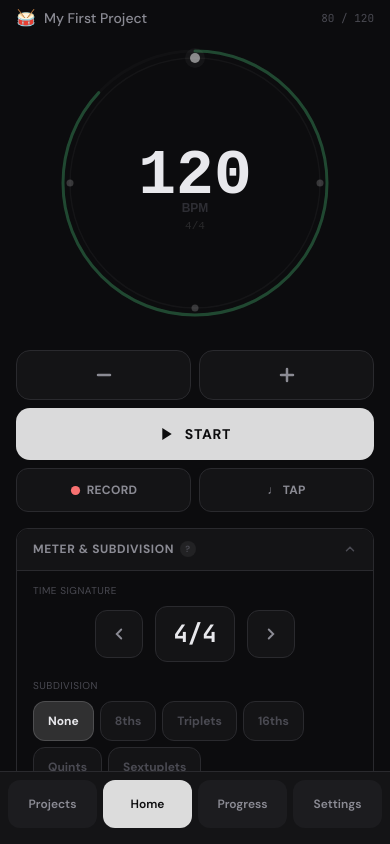
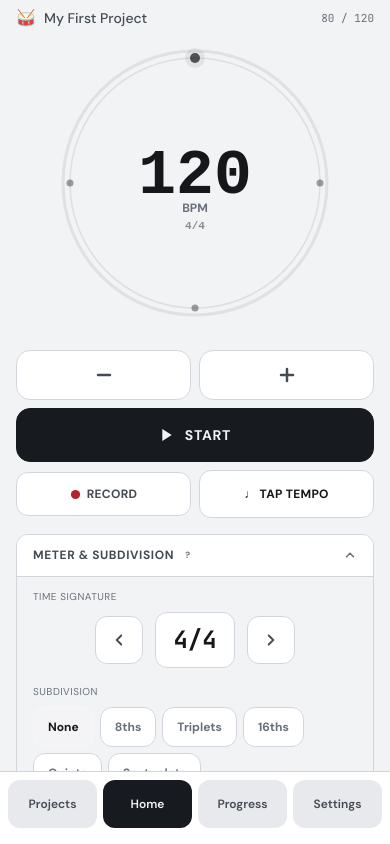
Before and after one commit to Timothy-design77/poly-pro, a React (Vite) app: page / in a window 390 px wide. Built offline with nearby package versions, Linux system fonts and the light colour scheme.

Commit message:
Adopt light high-contrast mobile UI foundation

```diff
--- a/index.html
+++ b/index.html
@@ -3,9 +3,9 @@
   <head>
     <meta charset="UTF-8" />
     <meta name="viewport" content="width=device-width, initial-scale=1.0, viewport-fit=cover" />
-    <meta name="theme-color" content="#0C0C0E" />
+    <meta name="theme-color" content="#F2F3F5" />
     <meta name="apple-mobile-web-app-capable" content="yes" />
-    <meta name="apple-mobile-web-app-status-bar-style" content="black-translucent" />
+    <meta name="apple-mobile-web-app-status-bar-style" content="default" />
     <meta http-equiv="Cache-Control" content="no-cache, no-store, must-revalidate" />
     <meta http-equiv="Pragma" content="no-cache" />
     <meta http-equiv="Expires" content="0" />
--- a/src/components/metronome/Dial.tsx
+++ b/src/components/metronome/Dial.tsx
@@ -6,26 +6,16 @@ interface DialProps {
   onTapBpm?: () => void;
 }
 
-/** Track ring colors — no purple/indigo */
+/** Track ring colors for the light, high-contrast interface. */
 const TRACK_COLORS = [
-  { dot: 'rgba(255,255,255,', glow: 'rgba(255,255,255,' },           // Track 0: white
-  { dot: 'rgba(45,212,191,',  glow: 'rgba(45,212,191,' },            // Track 1: teal
-  { dot: 'rgba(251,191,36,',  glow: 'rgba(251,191,36,' },            // Track 2: amber
-  { dot: 'rgba(251,113,133,', glow: 'rgba(251,113,133,' },           // Track 3: coral
+  { dot: 'rgba(21,23,26,', glow: 'rgba(21,23,26,' },
+  { dot: 'rgba(13,148,136,', glow: 'rgba(13,148,136,' },
+  { dot: 'rgba(180,83,9,', glow: 'rgba(180,83,9,' },
+  { dot: 'rgba(190,24,93,', glow: 'rgba(190,24,93,' },
 ];
 
-/** Radius offset per track ring — staggered inward */
 const RING_OFFSET = 16;
 
-/**
- * Canvas-rendered dial with multi-ring polyrhythm support.
- *
- * Each track gets its own ring at a staggered radius with unique color.
- * - Track 0 (main): outermost, white dots
- * - Track 1: teal, R-16
- * - Track 2: amber, R-32
- * - Track 3: coral, R-48
- */
 export function Dial({ size, onTapBpm }: DialProps) {
   const canvasRef = useRef<HTMLCanvasElement>(null);
   const animRef = useRef<number>(0);
@@ -60,56 +50,39 @@ export function Dial({ size, onTapBpm }: DialProps) {
     const cy = size / 2;
     const baseR = size / 2 - 18;
 
-    // ─── Accuracy arc (outermost) ───
-    const accuracy = 87;
-    const sa = -Math.PI / 2;
-    const ea = sa + (accuracy / 100) * Math.PI * 2;
-
+    // Neutral outer frame. Do not display a fabricated accuracy percentage
+    // before a real analyzed session exists.
     ctx.beginPath();
     ctx.arc(cx, cy, baseR + 7, 0, Math.PI * 2);
-    ctx.strokeStyle = 'rgba(255,255,255,0.025)';
+    ctx.strokeStyle = 'rgba(21,23,26,0.08)';
     ctx.lineWidth = 3;
     ctx.stroke();
 
-    ctx.beginPath();
-    ctx.arc(cx, cy, baseR + 7, sa, ea);
-    ctx.strokeStyle = 'rgba(74,222,128,0.27)';
-    ctx.lineWidth = 3;
-    ctx.lineCap = 'round';
-    ctx.stroke();
-    ctx.lineCap = 'butt';
-
-    // Compute group boundary positions for track-0
     const groupBoundaries = new Set<number>([0]);
-    {
-      let pos = 0;
-      for (let g = 0; g < beatGrouping.length - 1; g++) {
-        pos += beatGrouping[g];
-        groupBoundaries.add(pos);
-      }
+    let groupPosition = 0;
+    for (let g = 0; g < beatGrouping.length - 1; g++) {
+      groupPosition += beatGrouping[g];
+      groupBoundaries.add(groupPosition);
     }
 
-    // ─── Draw each track ring ───
     for (let ti = 0; ti < tracks.length; ti++) {
       const track = tracks[ti];
       const isMain = ti === 0;
-      const R = baseR - (ti * RING_OFFSET);
+      const radius = baseR - (ti * RING_OFFSET);
       const color = TRACK_COLORS[ti] || TRACK_COLORS[0];
       const totalBeats = track.beats;
       const activeBeat = currentBeats[track.id] ?? -1;
 
-      // Ring circle (subtle)
       ctx.beginPath();
-      ctx.arc(cx, cy, R, 0, Math.PI * 2);
-      ctx.strokeStyle = isMain ? 'rgba(255,255,255,0.04)' : `${color.dot}0.03)`;
+      ctx.arc(cx, cy, radius, 0, Math.PI * 2);
+      ctx.strokeStyle = isMain ? 'rgba(21,23,26,0.09)' : `${color.dot}0.08)`;
       ctx.lineWidth = isMain ? 1.5 : 1;
       ctx.stroke();
 
-      // Beat dots
       for (let i = 0; i < totalBeats; i++) {
-        const a = (i / totalBeats) * Math.PI * 2 - Math.PI / 2;
-        const x = cx + R * Math.cos(a);
-        const y = cy + R * Math.sin(a);
+        const angle = (i / totalBeats) * Math.PI * 2 - Math.PI / 2;
+        const x = cx + radius * Math.cos(angle);
+        const y = cy + radius * Math.sin(angle);
 
         const isDownbeat = i === 0;
         const isBeat = isMain ? (i % subdivision === 0) : true;
@@ -117,94 +90,79 @@ export function Dial({ size, onTapBpm }: DialProps) {
         const isGroupStart = isMain && groupBoundaries.has(beatNum) && isBeat;
         const isActive = playing && i === activeBeat;
 
-        // Downbeat/group-start halo
         if ((isDownbeat || isGroupStart) && !isActive) {
           ctx.beginPath();
           ctx.arc(x, y, isMain ? (isDownbeat ? 10 : 8) : 8, 0, Math.PI * 2);
-          ctx.fillStyle = `${color.dot}0.04)`;
+          ctx.fillStyle = `${color.dot}0.07)`;
           ctx.fill();
         }
 
-        // Active beat glow
         if (isActive) {
           ctx.beginPath();
           ctx.arc(x, y, isMain ? 12 : 10, 0, Math.PI * 2);
-          ctx.fillStyle = `${color.glow}0.12)`;
+          ctx.fillStyle = `${color.glow}0.13)`;
           ctx.fill();
 
           ctx.beginPath();
           ctx.arc(x, y, isMain ? 8 : 7, 0, Math.PI * 2);
-          ctx.fillStyle = `${color.glow}0.2)`;
+          ctx.fillStyle = `${color.glow}0.20)`;
           ctx.fill();
         }
 
-        // Dot
-        let dotR: number;
+        let dotRadius: number;
         if (isMain) {
-          dotR = isDownbeat ? 5 : isGroupStart ? 4.5 : isBeat ? 3.5 : 2;
+          dotRadius = isDownbeat ? 5 : isGroupStart ? 4.5 : isBeat ? 3.5 : 2;
         } else {
-          dotR = isDownbeat ? 4.5 : 3;
+          dotRadius = isDownbeat ? 4.5 : 3;
         }
 
         ctx.beginPath();
-        ctx.arc(x, y, dotR, 0, Math.PI * 2);
-
+        ctx.arc(x, y, dotRadius, 0, Math.PI * 2);
         if (isActive) {
-          ctx.fillStyle = `${color.dot}0.9)`;
+          ctx.fillStyle = `${color.dot}0.95)`;
         } else if (isDownbeat) {
-          ctx.fillStyle = `${color.dot}${isMain ? '0.5)' : '0.45)'}`;
+          ctx.fillStyle = `${color.dot}${isMain ? '0.72)' : '0.62)'}`;
         } else if (isGroupStart) {
-          ctx.fillStyle = `${color.dot}0.35)`;
+          ctx.fillStyle = `${color.dot}0.58)`;
         } else if (isBeat) {
-          ctx.fillStyle = `${color.dot}${isMain ? '0.18)' : '0.2)'}`;
+          ctx.fillStyle = `${color.dot}${isMain ? '0.40)' : '0.42)'}`;
         } else {
-          ctx.fillStyle = `${color.dot}0.06)`;
+          ctx.fillStyle = `${color.dot}0.18)`;
         }
         ctx.fill();
       }
     }
 
-    // ─── Center content (drawn on top of rings) ───
-
-    // Bar counter (shown when playing)
     if (playing && currentBar > 0) {
       ctx.textAlign = 'center';
       ctx.textBaseline = 'middle';
       ctx.font = `600 ${Math.round(size * 0.038)}px "JetBrains Mono", monospace`;
-      ctx.fillStyle = 'rgba(255,255,255,0.25)';
+      ctx.fillStyle = 'rgba(21,23,26,0.52)';
       ctx.fillText(`Bar ${currentBar}`, cx, cy - size * 0.16);
     }
 
-    // BPM number
     const bpmFontSize = Math.round(size * 0.22);
     ctx.textAlign = 'center';
     ctx.textBaseline = 'middle';
     ctx.font = `800 ${bpmFontSize}px "JetBrains Mono", monospace`;
-    ctx.fillStyle = '#E8E8EC';
+    ctx.fillStyle = '#15171A';
     const bpmText = bpm % 1 === 0 ? String(bpm) : bpm.toFixed(1);
     ctx.fillText(bpmText, cx, cy - size * 0.02);
 
-    // "BPM" label
-    ctx.font = `600 ${Math.round(size * 0.042)}px "DM Sans", sans-serif`;
-    ctx.fillStyle = '#2E2E34';
+    ctx.font = `700 ${Math.round(size * 0.042)}px "DM Sans", sans-serif`;
+    ctx.fillStyle = '#68707B';
     ctx.fillText('BPM', cx, cy + size * 0.09);
 
-    // Meter info
     const subLabel = subLabels[subdivision] || '';
     const meterText = `${meterNumerator}/${meterDenominator}${subLabel ? '  ·  ' + subLabel : ''}`;
-    ctx.font = `500 ${Math.round(size * 0.038)}px "JetBrains Mono", monospace`;
-    ctx.fillStyle = 'rgba(255,255,255,0.12)';
+    ctx.font = `600 ${Math.round(size * 0.038)}px "JetBrains Mono", monospace`;
+    ctx.fillStyle = 'rgba(21,23,26,0.48)';
     ctx.fillText(meterText, cx, cy + size * 0.15);
 
-    // Polyrhythm ratio (if multiple tracks)
     if (tracks.length > 1) {
-      const ratio = tracks.map((t, i) => {
-        const c = TRACK_COLORS[i] || TRACK_COLORS[0];
-        return { beats: t.beats, color: `${c.dot}0.5)` };
-      });
-      const ratioText = ratio.map(r => r.beats).join(':');
+      const ratioText = tracks.map((track) => track.beats).join(':');
       ctx.font = `700 ${Math.round(size * 0.035)}px "JetBrains Mono", monospace`;
-      ctx.fillStyle = 'rgba(255,255,255,0.2)';
+      ctx.fillStyle = 'rgba(21,23,26,0.58)';
       ctx.fillText(ratioText, cx, cy + size * 0.22);
     }
   }, [size, bpm, playing, meterNumerator, meterDenominator, subdivision, beatGrouping, tracks, currentBeats, currentBar]);
@@ -224,7 +182,17 @@ export function Dial({ size, onTapBpm }: DialProps) {
   return (
     <canvas
       ref={canvasRef}
+      role={onTapBpm ? 'button' : undefined}
+      tabIndex={onTapBpm ? 0 : undefined}
+      aria-label={onTapBpm ? `Tempo ${bpm} BPM. Open tempo keypad.` : undefined}
       onClick={onTapBpm}
+      onKeyDown={(event) => {
+        if (!onTapBpm) return;
+        if (event.key === 'Enter' || event.key === ' ') {
+          event.preventDefault();
+          onTapBpm();
+        }
+      }}
       style={{ width: size, height: size, display: 'block', cursor: onTapBpm ? 'pointer' : 'default' }}
     />
   );
--- a/src/components/metronome/PlayButton.tsx
+++ b/src/components/metronome/PlayButton.tsx
@@ -13,14 +13,12 @@ export function PlayButton() {
   const { togglePlay } = useMetronome();
   const firedRef = useRef(false);
 
-  // Fire on pointer DOWN — instant, no waiting for finger lift
   const handlePointerDown = useCallback((e: React.PointerEvent) => {
     e.preventDefault();
     firedRef.current = true;
     togglePlay();
   }, [togglePlay]);
 
-  // Prevent click from double-firing after pointerdown
   const handleClick = useCallback((e: React.MouseEvent) => {
     if (firedRef.current) {
       e.preventDefault();
@@ -30,16 +28,17 @@ export function PlayButton() {
 
   return (
     <button
+      type="button"
       aria-label={playing ? 'Stop metronome' : 'Start metronome'}
       onPointerDown={handlePointerDown}
       onClick={handleClick}
       className={`
         w-full rounded-[14px] text-sm font-bold tracking-wider
-        flex items-center justify-center gap-2.5 h-[52px]
-        touch-manipulation select-none
+        flex items-center justify-center gap-2.5 h-[54px]
+        touch-manipulation select-none border-[1.5px]
         ${playing
-          ? 'bg-bg-raised text-text-primary border border-border-emphasis'
-          : 'bg-[rgba(255,255,255,0.85)] text-bg-primary'
+          ? 'bg-bg-surface text-text-primary border-border-emphasis'
+          : 'bg-accent text-bg-primary border-accent'
         }
       `}
     >
--- a/src/components/metronome/TapTempo.tsx
+++ b/src/components/metronome/TapTempo.tsx
@@ -3,11 +3,6 @@ import { useMetronomeStore } from '../../store/metronome-store';
 import { clampBpm } from '../../utils/timing';
 import { TAP_MIN_TAPS, TAP_MAX_TAPS, TAP_TIMEOUT_MS } from '../../utils/constants';
 
-/**
- * Tap Tempo button.
- * 3-8 taps, 3s timeout between taps, computes average interval.
- * Shows tap count while tapping.
- */
 export function TapTempo() {
   const setBpm = useMetronomeStore((s) => s.setBpm);
   const [tapCount, setTapCount] = useState(0);
@@ -18,15 +13,11 @@ export function TapTempo() {
     const now = performance.now();
     const taps = tapTimesRef.current;
 
-    // Reset if timeout expired
     if (taps.length > 0 && now - taps[taps.length - 1] > TAP_TIMEOUT_MS) {
       tapTimesRef.current = [];
     }
 
-    // Add tap
     tapTimesRef.current.push(now);
-
-    // Limit taps
     if (tapTimesRef.current.length > TAP_MAX_TAPS) {
       tapTimesRef.current = tapTimesRef.current.slice(-TAP_MAX_TAPS);
     }
@@ -34,18 +25,15 @@ export function TapTempo() {
     const count = tapTimesRef.current.length;
     setTapCount(count);
 
-    // Calculate BPM if enough taps
     if (count >= TAP_MIN_TAPS) {
       const intervals: number[] = [];
       for (let i = 1; i < count; i++) {
         intervals.push(tapTimesRef.current[i] - tapTimesRef.current[i - 1]);
       }
       const avgInterval = intervals.reduce((a, b) => a + b, 0) / intervals.length;
-      const bpm = 60000 / avgInterval;
-      setBpm(clampBpm(bpm));
+      setBpm(clampBpm(60000 / avgInterval));
     }
 
-    // Reset timeout
     if (timeoutRef.current) clearTimeout(timeoutRef.current);
     timeoutRef.current = setTimeout(() => {
       setTapCount(0);
@@ -55,18 +43,19 @@ export function TapTempo() {
 
   return (
     <button
+      type="button"
       onClick={handleTap}
       className="flex-1 flex items-center justify-center gap-1.5 rounded-xl
                  border-[1.5px] border-border-subtle bg-bg-surface
-                 text-text-secondary text-xs font-bold tracking-wide
-                 active:bg-bg-raised transition-all h-[44px]
+                 text-text-primary text-xs font-bold tracking-wide
+                 active:bg-bg-raised transition-colors h-[48px]
                  touch-manipulation select-none relative"
     >
-      ♩ TAP
+      ♩ TAP TEMPO
       {tapCount >= 2 && (
-        <span className="absolute -top-1 -right-1 w-4 h-4 rounded-full
-                         bg-[rgba(255,255,255,0.15)] text-[9px] font-mono
-                         flex items-center justify-center text-text-secondary">
+        <span className="absolute -top-1 -right-1 min-w-5 h-5 px-1 rounded-full
+                         bg-accent-dim text-[9px] font-mono font-bold
+                         flex items-center justify-center text-text-primary border border-border-subtle">
           {tapCount}
         </span>
       )}
--- a/src/components/ui/Button.tsx
+++ b/src/components/ui/Button.tsx
@@ -7,15 +7,15 @@ interface ButtonProps extends ButtonHTMLAttributes<HTMLButtonElement> {
 }
 
 const variantStyles = {
-  primary: 'bg-[rgba(255,255,255,0.85)] text-bg-primary active:bg-[rgba(255,255,255,0.95)]',
-  secondary: 'bg-bg-surface border-[1.5px] border-border-subtle text-text-secondary active:bg-bg-raised active:border-border-emphasis',
+  primary: 'bg-accent text-bg-primary active:bg-accent-hover',
+  secondary: 'bg-bg-surface border-[1.5px] border-border-subtle text-text-primary active:bg-bg-raised active:border-border-emphasis',
   ghost: 'bg-transparent text-text-secondary active:bg-bg-raised',
 };
 
 const sizeStyles = {
-  sm: 'h-[36px] text-xs px-3 rounded-lg',
-  md: 'h-[44px] text-sm px-4 rounded-xl',
-  lg: 'h-[52px] text-sm px-5 rounded-[14px]',
+  sm: 'h-[40px] text-xs px-3 rounded-lg',
+  md: 'h-[48px] text-sm px-4 rounded-xl',
+  lg: 'h-[54px] text-sm px-5 rounded-[14px]',
 };
 
 export function Button({
@@ -23,10 +23,12 @@ export function Button({
   size = 'md',
   children,
   className = '',
+  type = 'button',
   ...props
 }: ButtonProps) {
   return (
     <button
+      type={type}
       className={`
         flex items-center justify-center gap-2 font-bold tracking-wider
         transition-all touch-manipulation select-none
--- a/src/styles/globals.css
+++ b/src/styles/globals.css
@@ -3,26 +3,27 @@
 @tailwind utilities;
 
 :root {
-  --bg-primary: #0C0C0E;
-  --bg-surface: #141416;
-  --bg-raised: #1C1C1F;
-  --bg-input: #0A0A0C;
-  --border-subtle: #2A2A2E;
-  --border-emphasis: #3A3A40;
-  --text-primary: #E8E8EC;
-  --text-secondary: #8B8B94;
-  --text-muted: #4A4A52;
-  --text-faint: #2E2E34;
-  --accent: rgba(255, 255, 255, 0.85);
-  --accent-hover: rgba(255, 255, 255, 0.95);
-  --accent-dim: rgba(255, 255, 255, 0.12);
-  --success: #4ADE80;
-  --success-dim: rgba(74, 222, 128, 0.15);
-  --warning: #FBBF24;
-  --warning-dim: rgba(251, 191, 36, 0.15);
-  --danger: #F87171;
-  --danger-dim: rgba(248, 113, 113, 0.15);
-  --recording: #EF4444;
+  color-scheme: light;
+  --bg-primary: #F2F3F5;
+  --bg-surface: #FFFFFF;
+  --bg-raised: #E7E9ED;
+  --bg-input: #FFFFFF;
+  --border-subtle: #D2D6DC;
+  --border-emphasis: #8B929C;
+  --text-primary: #15171A;
+  --text-secondary: #454B54;
+  --text-muted: #68707B;
+  --text-faint: #969DA7;
+  --accent: #171A1F;
+  --accent-hover: #050607;
+  --accent-dim: rgba(23, 26, 31, 0.08);
+  --success: #187A3B;
+  --success-dim: rgba(24, 122, 59, 0.11);
+  --warning: #A45108;
+  --warning-dim: rgba(164, 81, 8, 0.11);
+  --danger: #B4232C;
+  --danger-dim: rgba(180, 35, 44, 0.10);
+  --recording: #D92D3A;
 }
 
 * {
@@ -53,7 +54,7 @@ html, body, #root {
   -webkit-touch-callout: none;
 }
 
-/* Prevent overscroll on iOS */
+/* Prevent page-level overscroll; individual screens own vertical scrolling. */
 body {
   overscroll-behavior: none;
   position: fixed;
@@ -69,7 +70,7 @@ body {
   padding-right: env(safe-area-inset-right);
 }
 
-/* Scrollbar styling for dark theme */
+/* Compact scrollbar that remains visible on the light surface. */
 ::-webkit-scrollbar {
   width: 4px;
 }
@@ -77,13 +78,11 @@ body {
   background: transparent;
 }
 ::-webkit-scrollbar-thumb {
-  background: var(--border-subtle);
+  background: var(--border-emphasis);
   border-radius: 4px;
 }
 
-/* No text selection — this is an app, not a document */
-
-/* Re-allow selection on inputs */
+/* Re-allow selection on editable fields only. */
 input, textarea {
   -webkit-user-select: text;
   -moz-user-select: text;
@@ -95,16 +94,15 @@ input, textarea {
   font-family: 'JetBrains Mono', ui-monospace, monospace;
 }
 
-/* Visible keyboard focus (mouse/touch unaffected) */
+/* Visible keyboard focus; touch/mouse are unaffected. */
 :focus-visible {
-  outline: 2px solid rgba(255, 255, 255, 0.6);
+  outline: 2px solid var(--accent);
   outline-offset: 2px;
   border-radius: 4px;
 }
 
 /* ─── Shared motion ─── */
 
-/* Keypad slide-up animation */
 @keyframes slide-up {
   from { transform: translateY(100%); }
   to { transform: translateY(0); }
@@ -113,7 +111,6 @@ input, textarea {
   animation: slide-up 0.25s cubic-bezier(0.32, 0.72, 0, 1);
 }
 
-/* Backdrop / overlay fade */
 @keyframes fade-in {
   from { opacity: 0; }
   to { opacity: 1; }
@@ -122,7 +119,6 @@ input, textarea {
   animation: fade-in 0.2s ease-out;
 }
 
-/* Modal pop: slight scale + fade */
 @keyframes modal-pop {
   from { opacity: 0; transform: scale(0.96) translateY(8px); }
   to { opacity: 1; transform: scale(1) translateY(0); }
@@ -131,7 +127,6 @@ input, textarea {
   animation: modal-pop 0.22s cubic-bezier(0.32, 0.72, 0, 1);
 }
 
-/* Full-screen sheet enter (review, session detail) */
 @keyframes sheet-up {
   from { transform: translateY(24px); opacity: 0; }
   to { transform: translateY(0); opacity: 1; }
@@ -140,7 +135,6 @@ input, textarea {
   animation: sheet-up 0.28s cubic-bezier(0.32, 0.72, 0, 1);
 }
 
-/* App content fade after splash */
 @keyframes app-enter {
   from { opacity: 0; }
   to { opacity: 1; }
@@ -149,7 +143,6 @@ input, textarea {
   animation: app-enter 0.3s ease-out;
 }
 
-/* Splash pulse */
 @keyframes splash-pulse {
   0%, 100% { opacity: 0.35; transform: scale(1); }
   50% { opacity: 1; transform: scale(1.15); }
@@ -158,7 +151,6 @@ input, textarea {
   animation: splash-pulse 1.2s ease-in-out infinite;
 }
 
-/* Collapsible expand/collapse via grid-rows */
 .collapse-grid {
   display: grid;
   grid-template-rows: 0fr;
@@ -178,7 +170,6 @@ input, textarea {
   transition: none;
 }
 
-/* Respect reduced motion: collapse all animation to instant */
 @media (prefers-reduced-motion: reduce) {
   *, *::before, *::after {
     animation-duration: 0.01ms !important;
@@ -188,7 +179,6 @@ input, textarea {
   }
 }
 
-/* Safe area padding bottom utility */
 .pb-safe {
   padding-bottom: max(16px, env(safe-area-inset-bottom));
 }
--- a/tailwind.config.ts
+++ b/tailwind.config.ts
@@ -6,39 +6,39 @@ export default {
     extend: {
       colors: {
         bg: {
-          primary: '#0C0C0E',
-          surface: '#141416',
-          raised: '#1C1C1F',
-          input: '#0A0A0C',
+          primary: '#F2F3F5',
+          surface: '#FFFFFF',
+          raised: '#E7E9ED',
+          input: '#FFFFFF',
         },
         border: {
-          subtle: '#2A2A2E',
-          emphasis: '#3A3A40',
+          subtle: '#D2D6DC',
+          emphasis: '#8B929C',
         },
         text: {
-          primary: '#E8E8EC',
-          secondary: '#8B8B94',
-          muted: '#4A4A52',
-          faint: '#2E2E34',
+          primary: '#15171A',
+          secondary: '#454B54',
+          muted: '#68707B',
+          faint: '#969DA7',
         },
         accent: {
-          DEFAULT: 'rgba(255,255,255,0.85)',
-          hover: 'rgba(255,255,255,0.95)',
-          dim: 'rgba(255,255,255,0.12)',
+          DEFAULT: '#171A1F',
+          hover: '#050607',
+          dim: 'rgba(23, 26, 31, 0.08)',
         },
         success: {
-          DEFAULT: '#4ADE80',
-          dim: 'rgba(74, 222, 128, 0.15)',
+          DEFAULT: '#187A3B',
+          dim: 'rgba(24, 122, 59, 0.11)',
         },
         warning: {
-          DEFAULT: '#FBBF24',
-          dim: 'rgba(251, 191, 36, 0.15)',
+          DEFAULT: '#A45108',
+          dim: 'rgba(164, 81, 8, 0.11)',
         },
         danger: {
-          DEFAULT: '#F87171',
-          dim: 'rgba(248, 113, 113, 0.15)',
+          DEFAULT: '#B4232C',
+          dim: 'rgba(180, 35, 44, 0.10)',
         },
-        recording: '#EF4444',
+        recording: '#D92D3A',
       },
       fontFamily: {
         sans: ['"DM Sans"', 'system-ui', 'sans-serif'],
--- a/vite.config.ts
+++ b/vite.config.ts
@@ -19,8 +19,8 @@ export default defineConfig({
         name: 'Poly Pro',
         short_name: 'PolyPro',
         description: 'Pro-grade metronome with recording and analytics',
-        theme_color: '#0C0C0E',
-        background_color: '#0C0C0E',
+        theme_color: '#F2F3F5',
+        background_color: '#F2F3F5',
         display: 'standalone',
         orientation: 'portrait',
         icons: [
```
